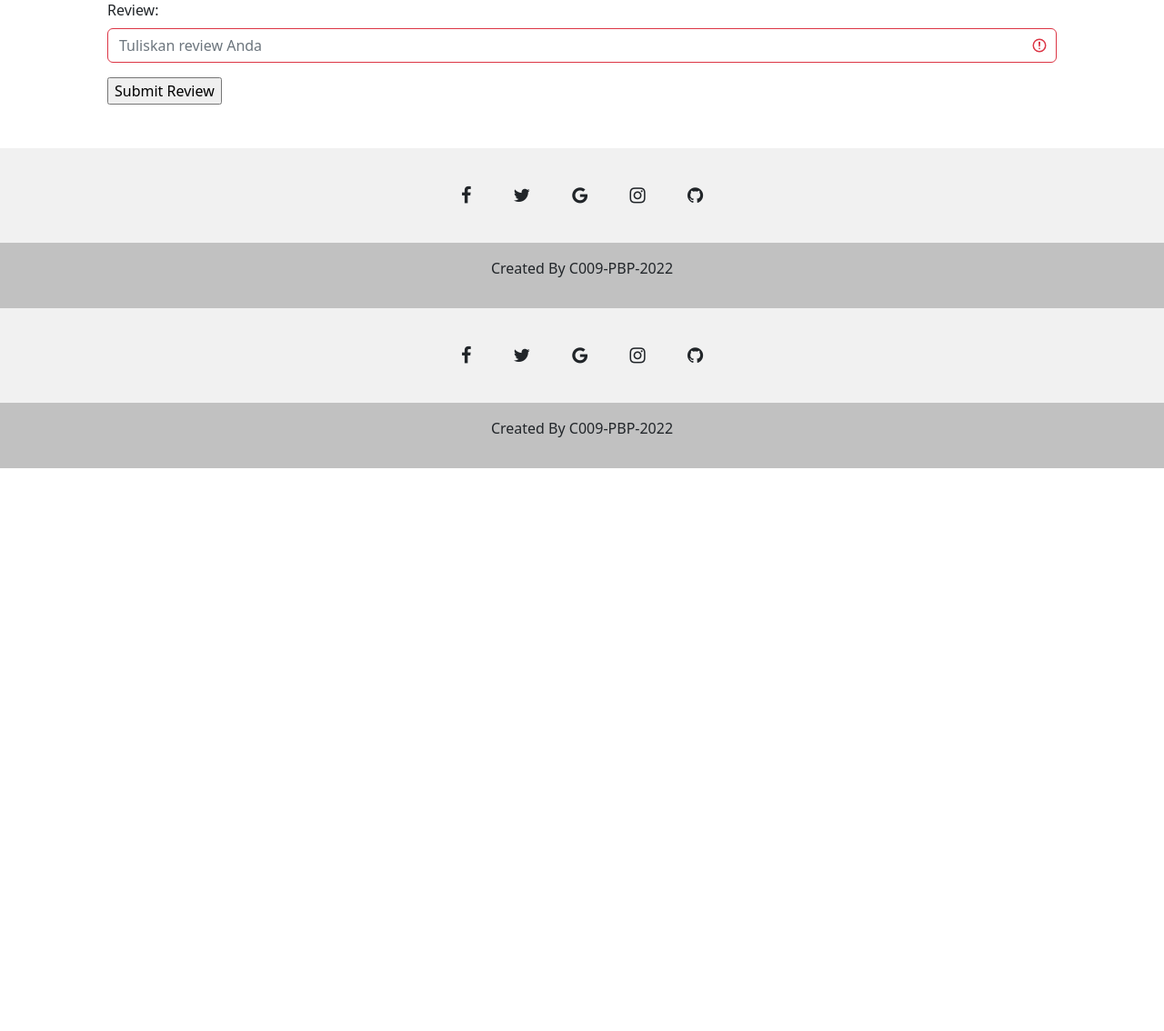
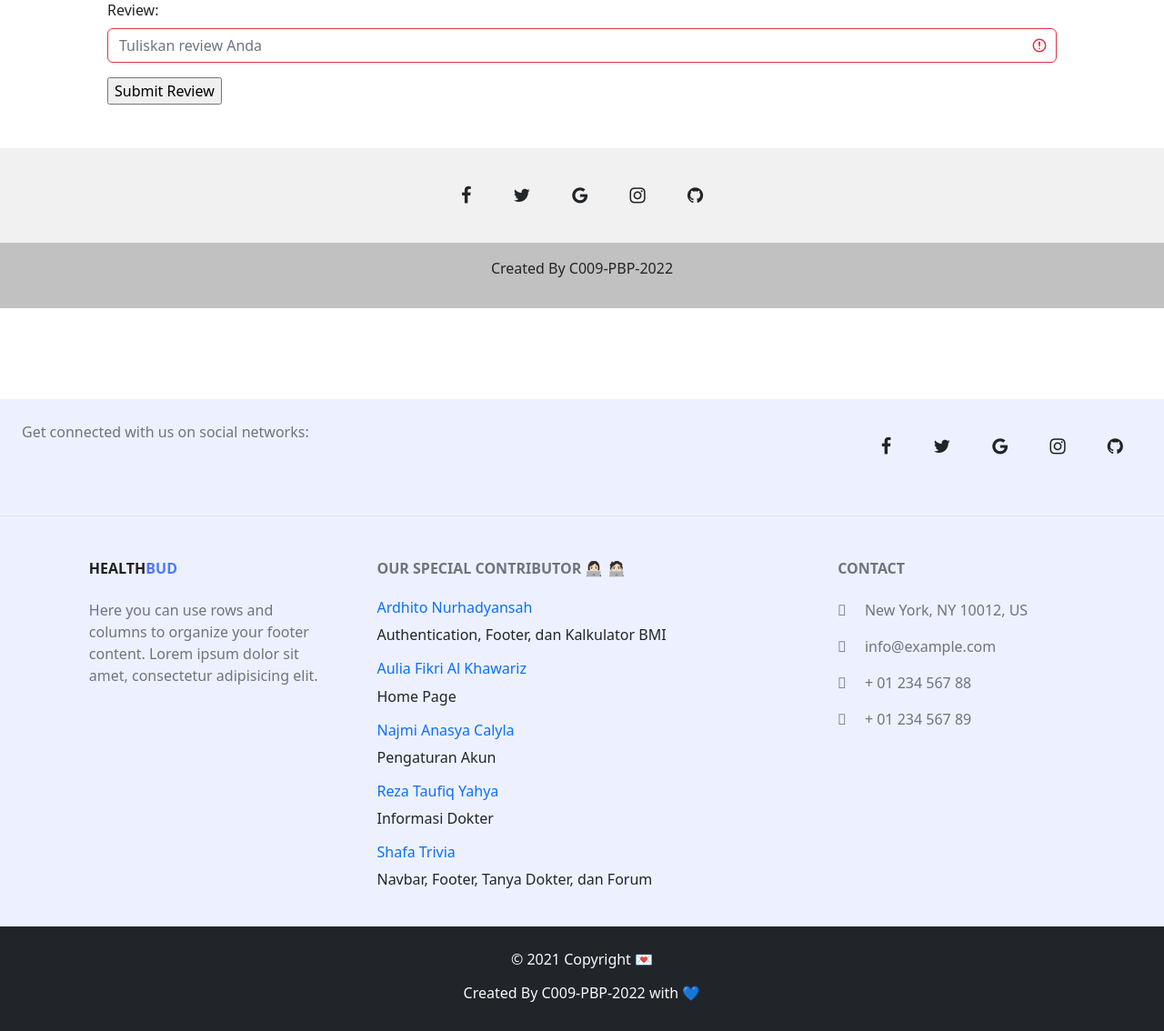
Before and after one commit to C009-PBP/PTS-PBP, a Django app: page / in a window 1280 px wide. Shown: the part 799-1933 px from the top of the page at 91% size. Before the commit the page ends 1314 px from the top, so only its background shows below. Run offline with Django 4.2, Linux system fonts and the light colour scheme; data that the repository does not hold is empty; some libraries are stand-ins or nearby versions.

Commit message:
benerin footer safa

```diff
--- a/templates/base.html
+++ b/templates/base.html
@@ -138,12 +138,17 @@
 </body>
 
 
+<!-- Footer -->
+<footer class="text-center text-lg-start text-muted my-6" style=" margin-top:100px; background-color:#EDF1FF">
+  <!-- Section: Social media -->
+  <section class="d-flex justify-content-center justify-content-lg-between p-4 border-bottom">
+    <!-- Left -->
+    <div class="me-5 d-none d-lg-block">
+      <span>Get connected with us on social networks:</span>
+    </div>
+    <!-- Left -->
 
-
-<footer class="text-center text-white" style="background-color: #f1f1f1;">
-  <!-- Grid container -->
-  <div class="container pt-4">
-    <!-- Section: Social media -->
+    <!-- Right -->
     <section class="mb-4">
       <!-- Facebook -->
       <a
@@ -189,15 +194,104 @@
         ><i class="fa fa-github"></i
       ></a>
     </section>
-    <!-- Section: Social media -->
-  </div>
-  <!-- Grid container -->
+    <!-- Right -->
+  </section>
+  <!-- Section: Social media -->
+
+  <!-- Section: Links  -->
+  <section class="">
+    <div class="container text-center text-md-start mt-5">
+      <!-- Grid row -->
+      <div class="row mt-3">
+        <!-- Grid column -->
+        <div class="col-md-3 col-lg-4 col-xl-3 mx-auto mb-4">
+          <!-- Content -->
+          <h6 class="text-uppercase fw-bold mb-4"  style="color: #4D77FF;">
+            <span style="color: #202020;">Health</span>Bud
+          </h6>
+          <p>
+            Here you can use rows and columns to organize your footer content. Lorem ipsum
+            dolor sit amet, consectetur adipisicing elit.
+          </p>
+        </div>
+        <!-- Grid column -->
+
+        <!-- Grid column -->
+        <div class="col-5 mx-auto mb-4">
+          <!-- Links -->
+          <h6 class="text-uppercase fw-bold mb-4">
+            Our Special Contributor 👩🏻‍💻 🧑🏻‍💻
+          </h6>
+          <p>
+            <h6 class="text-primary">Ardhito Nurhadyansah</h6>
+            <p class="text-dark">Authentication, Footer, dan Kalkulator BMI</p>
+          </p>
+          <p>
+            <h6 class="text-primary">Aulia Fikri Al Khawariz</h6>
+            <p class="text-dark">Home Page</p>
+          </p>
+          <p>
+            <h6 class="text-primary">Najmi Anasya Calyla</h6>
+            <p class="text-dark">Pengaturan Akun</p>
+          </p>
+          <p>
+            <h6 class="text-primary">Reza Taufiq Yahya</h6>
+            <p class="text-dark">Informasi Dokter</p>
+
+            <h6 class="text-primary">Shafa Trivia</h6>
+            <p class="text-dark">Navbar, Footer, Tanya Dokter, dan Forum</p>
+          </p>
+
+        </div>
+        <!-- Grid column -->
+
+        {% comment %} <!-- Grid column -->
+        <div class="col-md-3 col-lg-2 col-xl-2 mx-auto mb-4">
+          <!-- Links -->
+          <h6 class="text-uppercase fw-bold mb-4">
+            Useful links
+          </h6>
+          <p>
+            <a href="#!" class="text-reset">Pricing</a>
+          </p>
+          <p>
+            <a href="#!" class="text-reset">Settings</a>
+          </p>
+          <p>
+            <a href="#!" class="text-reset">Orders</a>
+          </p>
+          <p>
+            <a href="#!" class="text-reset">Help</a>
+          </p>
+        </div>
+        <!-- Grid column --> {% endcomment %}
+
+        <!-- Grid column -->
+        <div class="col-md-4 col-lg-3 col-xl-3 mx-auto mb-md-0 mb-4">
+          <!-- Links -->
+          <h6 class="text-uppercase fw-bold mb-4">Contact</h6>
+          <p><i class="fas fa-home me-3"></i> New York, NY 10012, US</p>
+          <p>
+            <i class="fas fa-envelope me-3"></i>
+            info@example.com
+          </p>
+          <p><i class="fas fa-phone me-3"></i> + 01 234 567 88</p>
+          <p><i class="fas fa-print me-3"></i> + 01 234 567 89</p>
+        </div>
+        <!-- Grid column -->
+      </div>
+      <!-- Grid row -->
+    </div>
+  </section>
+  <!-- Section: Links  -->
 
   <!-- Copyright -->
-  <div class="text-center text-dark p-3" style="background-color: rgba(0, 0, 0, 0.2);">
-    <p class="text-dark">Created By C009-PBP-2022</p>
+  <div class="text-center p-4 bg-dark text-light">
+    <p class="text-light">© 2021 Copyright 💌</p>
+    <h6 class="text-light">Created By C009-PBP-2022 with 💙</h6>
   </div>
   <!-- Copyright -->
 </footer>
+<!-- Footer -->
 
 </html>
```
Also changed, not shown: static/css/style.css (line endings or trailing spaces).
